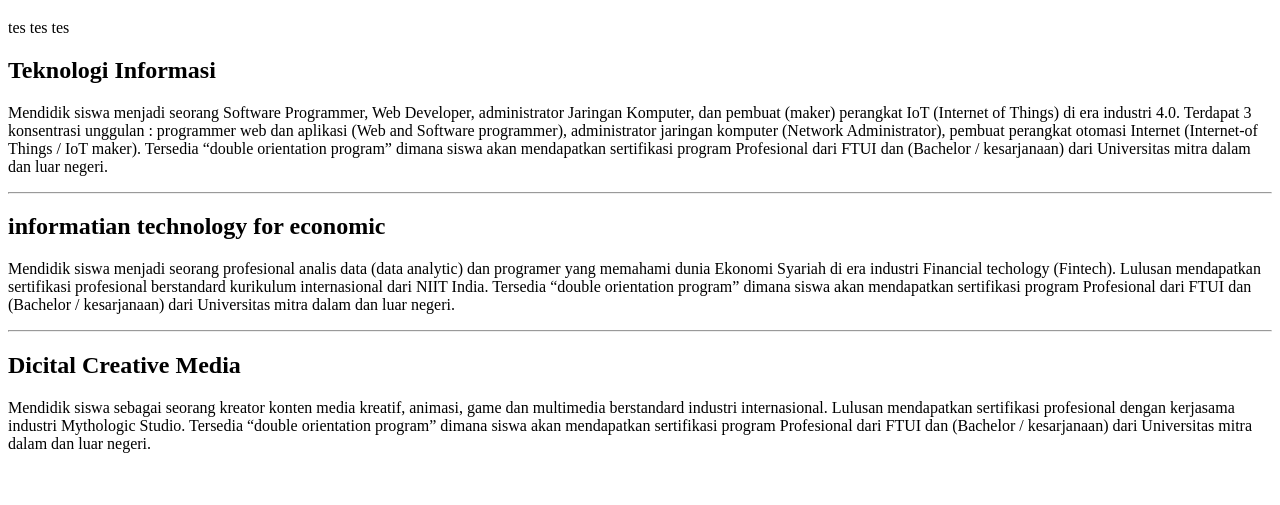
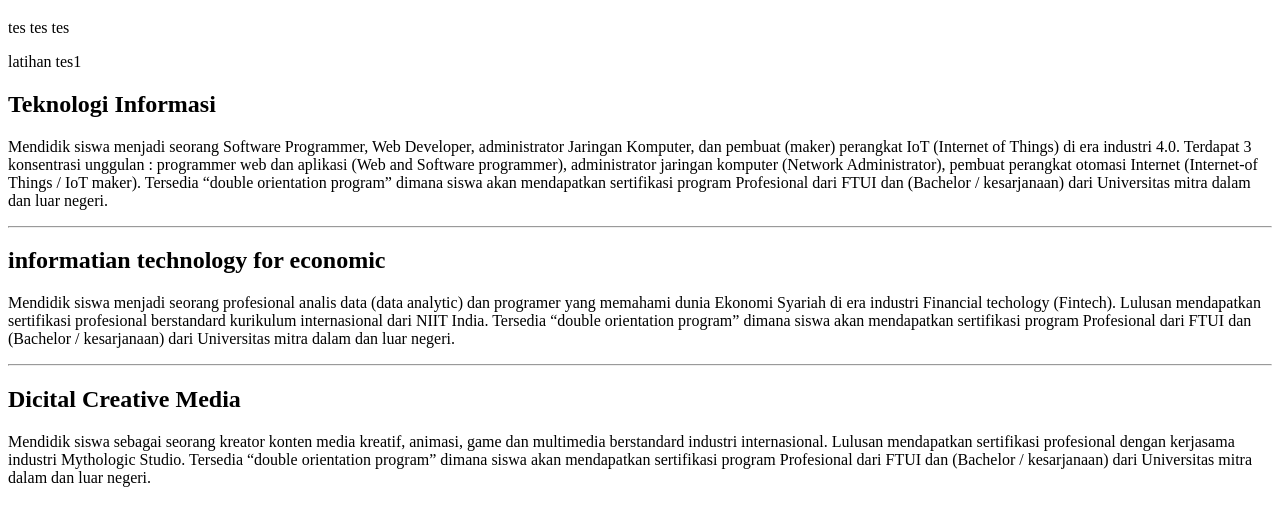
Before and after one commit to Rafik2121/belajar, a plain HTML site: page index.html in a window 1280 px wide. Shown: the part 295-800 px from the top of the page. Drawn offline with Linux system fonts and the light colour scheme.

Commit message:
Update index.html
fifth coomit

```diff
--- a/index.html
+++ b/index.html
@@ -11,6 +11,7 @@
     <img src="CCIT PNG.png" alt="CCIT" width="200" height="150" >
     <h1>Program Program CCIT</h1>
 	<p>tes tes tes</p>
+	<p>latihan tes1</p>
     <h2>Teknologi Informasi</h2>
     <p>Mendidik siswa menjadi seorang Software
 Programmer, Web Developer, administrator Jaringan Komputer, dan pembuat (maker) perangkat IoT (Internet of Things) di era industri 4.0.
```
